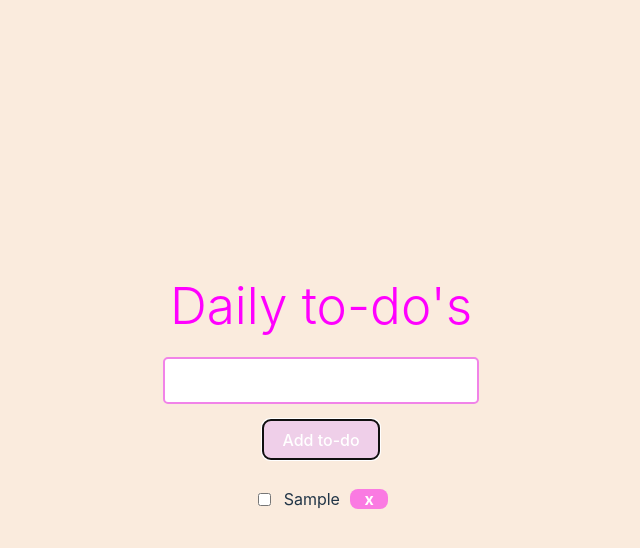
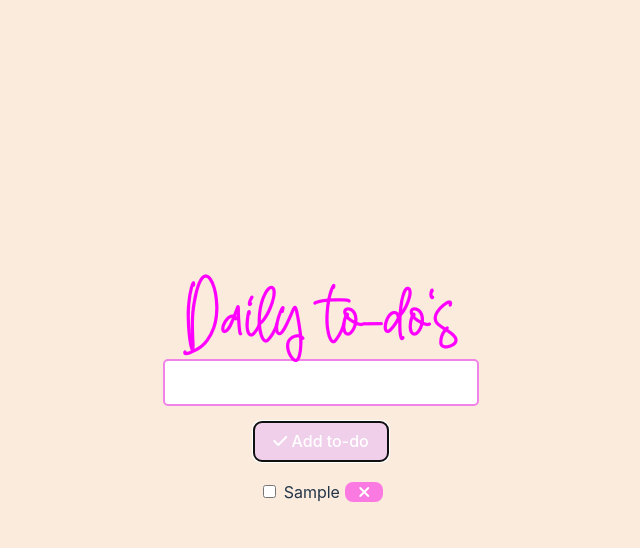
Before and after one commit to gittan90/todo, a website built with Vite: page index.html in a window 1280 px wide. Both pictures are taken after typing "Sample" into the empty fields and a click on the button "Add to-do". Shown: the whole page, without its empty margins (319-959 px from the left). Built offline with nearby package versions, Linux system fonts and the light colour scheme.

Commit message:
Your commit message here

```diff
--- a/index.html
+++ b/index.html
@@ -5,12 +5,18 @@
     <meta name="viewport" content="width=device-width, initial-scale=1.0" />
     <title>Todo or not todo?</title>
     <link rel="stylesheet" href="/style.css">
+    <link href="https://cdnjs.cloudflare.com/ajax/libs/font-awesome/6.0.0/css/all.min.css" rel="stylesheet">
+
   </head>
   <body>
     <div id="app">
       <h1>Daily to-do's</h1>
       <input id="todo-input" type="text">
-      <button id="add-todo-button">Add to-do</button>
+
+      <button id="add-todo-button">
+        <span><i class="fa-solid fa-check"></i></span> Add to-do
+      </button>
+
     </div>
     <script type="module" src="/main.js"></script>
   </body>
--- a/main.js
+++ b/main.js
@@ -10,6 +10,55 @@ document.addEventListener("DOMContentLoaded", function () {
   // Create todo list
   const todoListElement = document.createElement("ul");
 
+  const renderTodos = () => {
+    // Clear the list
+    todoListElement.innerHTML = "";
+
+    // Sort todos by completion status
+    const sortedTodos = todoArray.slice().sort((a, b) => Number(a.completed) - Number(b.completed));
+
+    // Render each todo
+    sortedTodos.forEach((todo) => {
+      const newTaskElement = document.createElement("li");
+      const todoId = `todo-${todo.id}`;
+      newTaskElement.id = todoId;
+
+      // Create the checkbox element
+      const newCheckboxElement = document.createElement("input");
+      newCheckboxElement.type = "checkbox";
+      newCheckboxElement.checked = todo.completed;
+      newCheckboxElement.addEventListener("change", () => {
+        todo.completed = newCheckboxElement.checked;
+        renderTodos();
+      });
+      newTaskElement.appendChild(newCheckboxElement);
+
+      // Create the text element
+      const newTaskTextElement = document.createElement("p");
+      newTaskTextElement.innerText = todo.task;
+      newTaskElement.appendChild(newTaskTextElement);
+
+      // Create the remove button
+      const newCheckboxRemoveButton = document.createElement("button");
+      newCheckboxRemoveButton.innerHTML = '<i class="fa-solid fa-xmark"></i>';
+      newCheckboxRemoveButton.className = "remove-button";
+      const newId = `todo-remove-button-${todo.id}`;
+      newCheckboxRemoveButton.id = newId;
+
+      // Listen to remove button
+      newCheckboxRemoveButton.addEventListener("click", () => {
+        // Remove the todo by filtering it out
+        todoArray = todoArray.filter((i) => i.id !== todo.id);
+        renderTodos();
+      });
+
+      newTaskElement.appendChild(newCheckboxRemoveButton);
+
+      // Append the full task element
+      todoListElement.appendChild(newTaskElement);
+    });
+  };
+
   const createTodoElement = (task) => {
     // Get the highest todo id
     const highestId = Math.max(-1, ...todoArray.map((todo) => todo.id));
@@ -20,52 +69,16 @@ document.addEventListener("DOMContentLoaded", function () {
       task,
       completed: false,
     };
-    // Push to the todoArray
+
+    // Add the new todo and render the list
     todoArray.push(newTodo);
-    // Create task element
-    const newTaskElement = document.createElement("li");
-    const todoId = `todo-${newTodo.id}`;
-    newTaskElement.id = todoId;
-
-    // Create the checkbox element
-    const newCheckboxElement = document.createElement("input");
-    newCheckboxElement.type = "checkbox";
-    newTaskElement.appendChild(newCheckboxElement);
-
-    // Create the text element
-    const newTaskTextElement = document.createElement("p");
-    newTaskTextElement.innerText = task;
-    newTaskElement.appendChild(newTaskTextElement);
-
-    // Create the remove button
-    const newCheckboxRemoveButton = document.createElement("button");
-    newCheckboxRemoveButton.innerText = "x";
-    newCheckboxRemoveButton.className = "remove-button";
-    const newId = `todo-remove-button-${newTodo.id}`;
-    newCheckboxRemoveButton.id = newId;
-
-    // Listen to remove button
-    newCheckboxRemoveButton.addEventListener("click", () => {
-      // Remove the todo by creating a new array
-      todoArray = todoArray.filter((i) => i.id !== newTodo.id);
-      // Remove from DOM
-      const targetedElement = document.getElementById(todoId);
-      targetedElement.remove();
-    });
-
-    newTaskElement.appendChild(newCheckboxRemoveButton);
-
-    // Append the full task element
-    todoListElement.appendChild(newTaskElement);
+    renderTodos();
   };
 
-  // Create and append all todo elements
-  todoArray.forEach((i) => {
-    createTodoElement(i.task);
-  });
+  // Append the todo list to the app
   app.appendChild(todoListElement);
 
-  // Add todo items to the todoArray on click
+  // Add new todos when the button is clicked
   addTodoButton.addEventListener("click", () => {
     const task = todoInputElement.value.trim();
 
@@ -74,7 +87,6 @@ document.addEventListener("DOMContentLoaded", function () {
       return;
     }
 
-    // Append the new task to the DOM
     createTodoElement(task);
     todoInputElement.value = "";
   });
--- a/style.css
+++ b/style.css
@@ -1,3 +1,9 @@
+@font-face {
+  font-family: 'CustomFont';
+  src: url('fonts/Daily\ Handwritten.otf') format('truetype');
+  font-weight: normal;
+  font-style: normal;
+}
 :root {
   font-family: Inter, system-ui, Avenir, Helvetica, Arial, sans-serif;
   line-height: 1;
@@ -15,11 +21,13 @@
 }
 
 h1 {
-  font-size: 0.5rem;
-  font-weight: 300;
+  font-family: "CustomFont";
+  font-size: 3.2em;
+  font-weight: 500;
   margin: 0;
   text-align: center;
   color: fuchsia;
+  transform: scale(1.5);
 }
 
 a {
@@ -39,23 +47,22 @@ body {
   min-height: 100vh;
 }
 
-h1 {
-  font-size: 3.2em;
-  line-height: 1.1;
-}
-
-ul,
-ol {
-  list-style-type: none;
+ul, ol {
+  padding: 0;
   margin: 0;
-  padding: 0;
 }
 
 li {
   display: flex;
   align-items: center;
-  gap: 10px;
-  margin-bottom: 0px;
+  gap: 5px !important;
+  margin-bottom: 2px !important;
+  height: 30px;
+}
+
+li p {
+  line-height: 1 !important;
+  margin: 0;
 }
 
 input {
@@ -74,10 +81,6 @@ input {
   flex-direction: column;
   align-items: center;
   gap: 1rem;
-}
-
-#app h1 {
-  margin-bottom: 0.5rem;
 }
 
 button {
```
Also changed, not shown: fonts/Daily Handwritten.otf (added).
